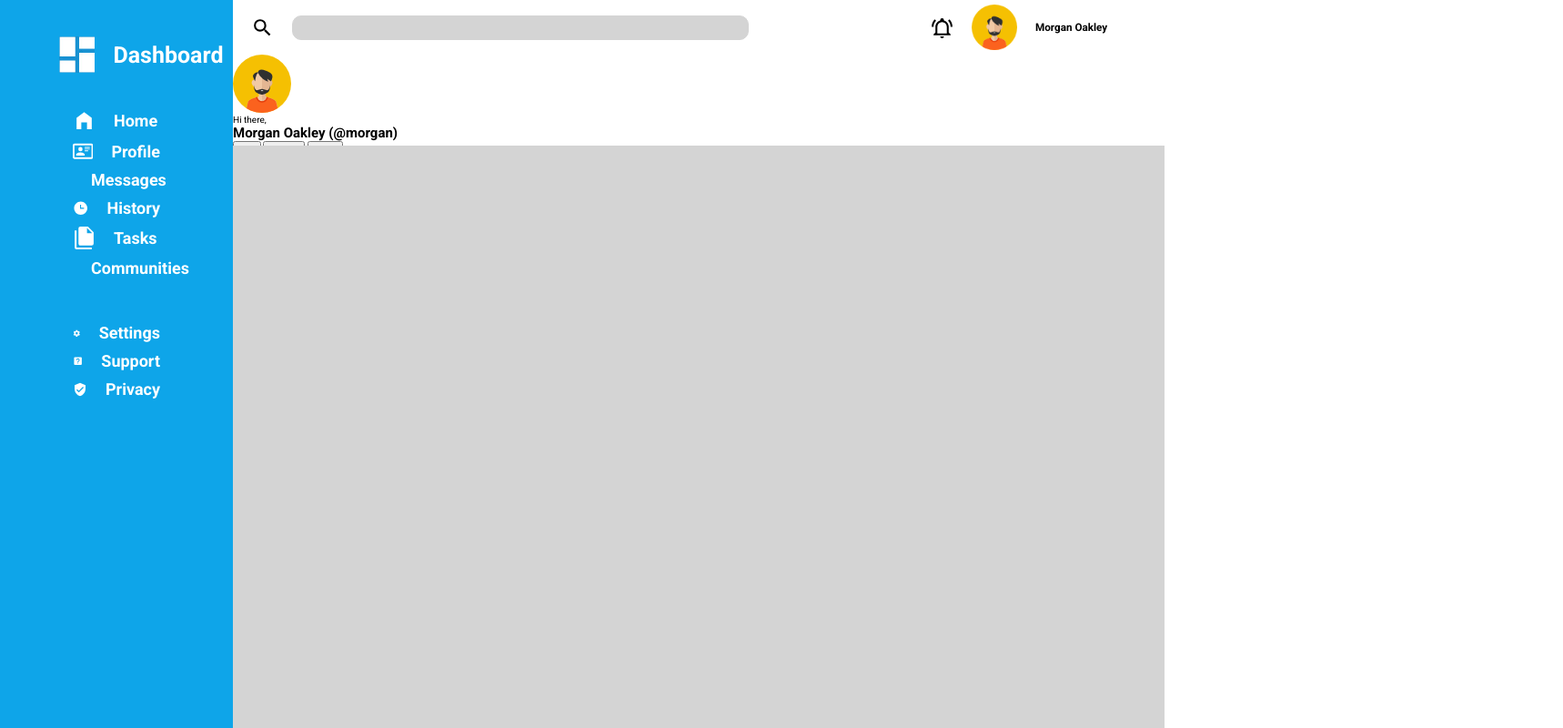
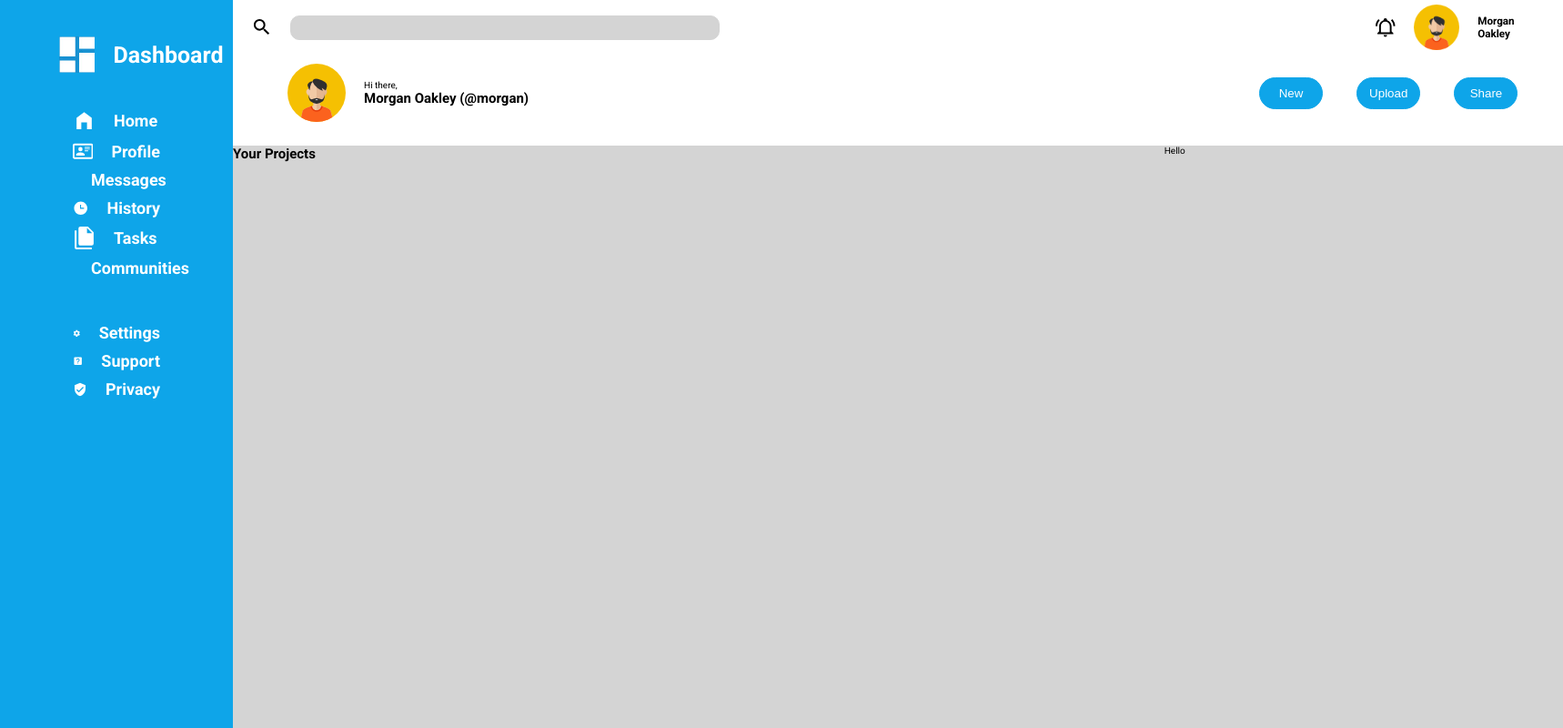
Before and after one commit to dmeskhi/admin-dashboard, a plain HTML site: page index.html in a window 1280 px wide. Shown: the whole page at 91% size, 1718 px wide, since content can reach past the window. Drawn offline with Linux system fonts and the light colour scheme.

Commit message:
Designing cards

```diff
--- a/index.html
+++ b/index.html
@@ -85,7 +85,7 @@
             </div>
             <div class="welcome">
                 <div class="left">
-                    <img src="images/avatar.png" alt="avatar">
+                    <img src="images/avatar.png" alt="avatar" class="welcome-avatar">
                     <div class="welcome-text">
                         <p>Hi there,</p>
                         <h2>Morgan Oakley (@morgan)</h2>
@@ -98,7 +98,16 @@
                 </div>
             </div>
         </div>
-        <div class="content"></div>
+        <div class="content">
+            <div class="projects">
+                <h2>Your Projects</h2>
+                <div class="cards">
+                    <div class="cards-left"></div>
+                    <div class="cards-right"></div>
+                </div>
+            </div>
+            <div class="ann-trend">Hello</div>
+        </div>
       </div>
     </div>
   </body>
--- a/styles.css
+++ b/styles.css
@@ -85,10 +85,12 @@ svg.custom {
   }
 
   .content {
+    display: grid;
+    grid-template-columns: 70% 30%;
     background-color: #d4d4d4;
   }
 
-  .navbar {
+  .navbar, .left {
     display: flex;
     flex-direction: row;
     align-items: center;
@@ -107,13 +109,39 @@ svg.custom {
     border: 0.1rem solid #d4d4d4;
     border-radius: 1rem;
     margin-left: 2rem;
-    margin-right: 20rem;
+    margin-right: 72rem;
   }
 
-  .avatar-navbar {
+  .welcome {
+    display: flex;
+    flex-direction: row;
+    align-items: center;
+    justify-content: space-between;
+    margin: 0.5rem 2rem;
+  }
+
+  .right {
+    display: flex;
+    flex-direction: row;
+    align-items: center;
+    justify-content: space-between;
+    width: 20%;
+    margin-right: 3rem;
+  }
+
+  .btn {
+    background-color: #0ea5e9;
+    width: 7rem;
+    height: 3.5rem;
+    color: #fff;
+    border: 0.1rem solid #0ea5e9;
+    border-radius: 2rem;
+  }
+
+  .avatar-navbar, .welcome-avatar  {
     margin: 0 2rem;
   }
 
-  .welcome {
+  .cartds {
 
   }
```
